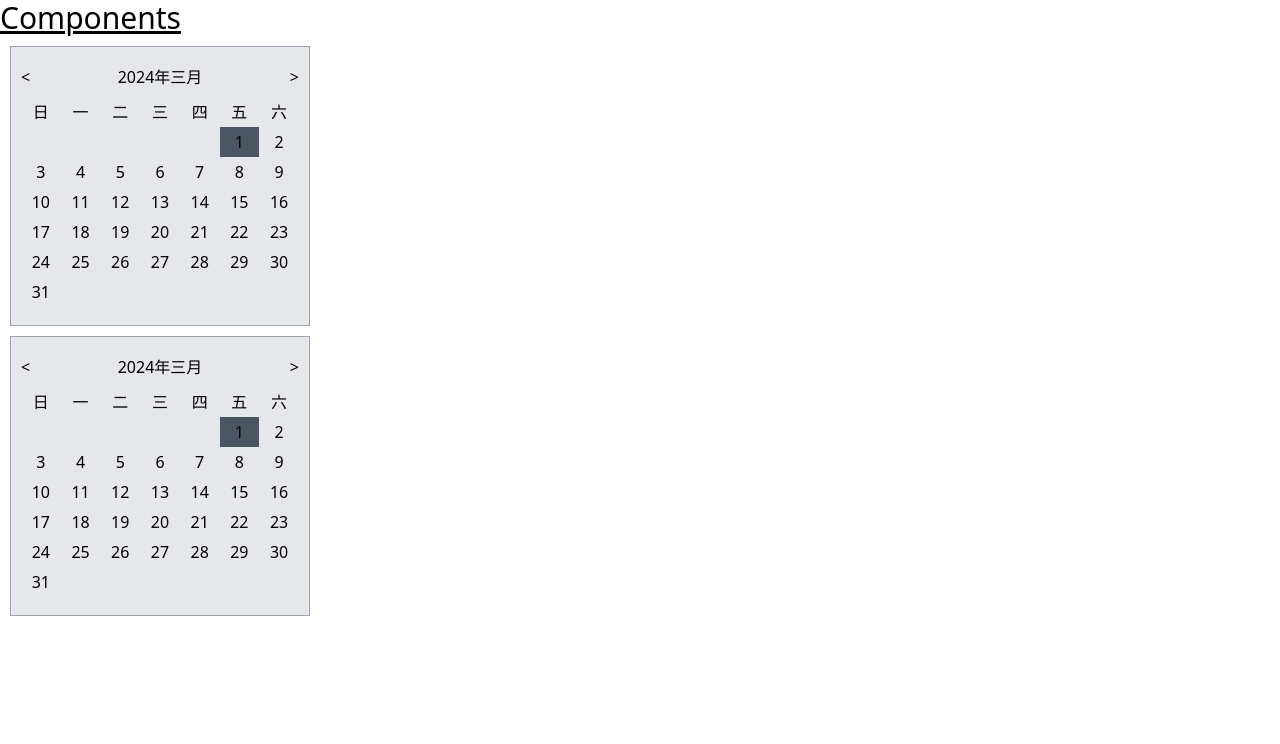
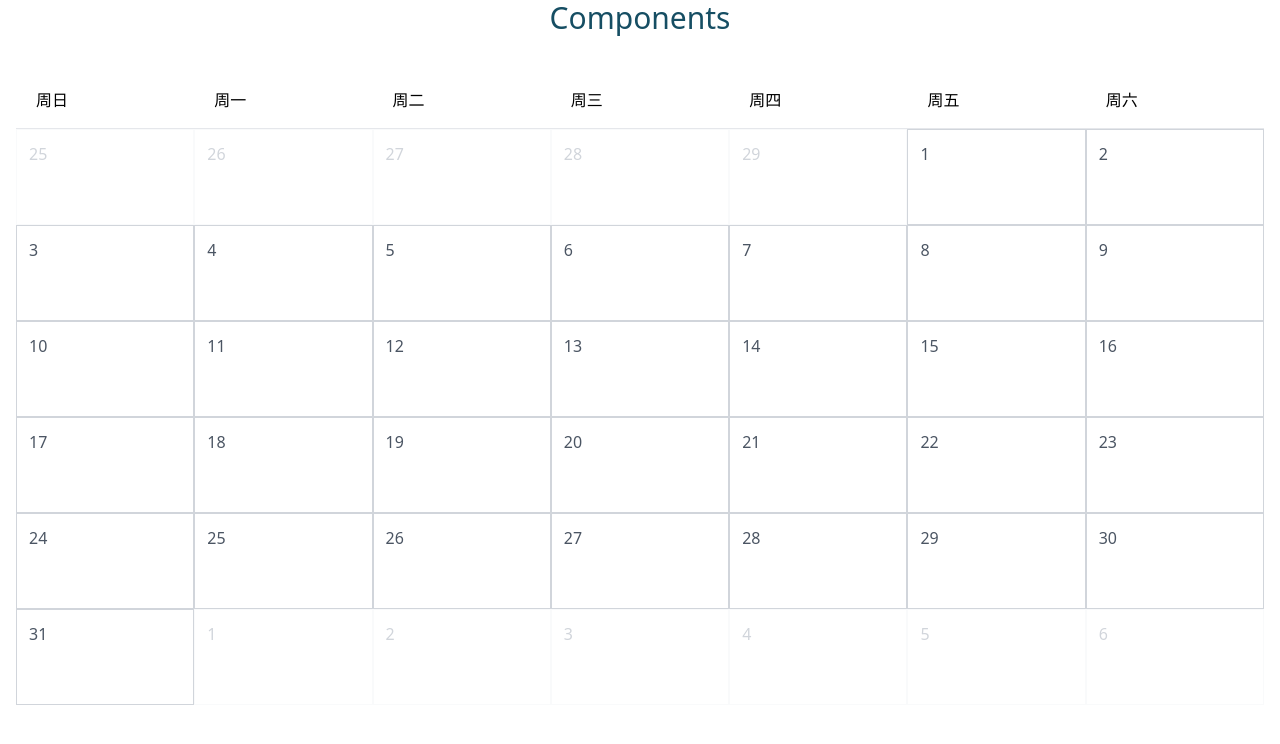
Before and after one commit to AITuring/react-components, a React (Vite) app: page / in a window 1280 px wide. Shown: the top 744 px of the page. Built offline with nearby package versions, Linux system fonts and the light colour scheme.

Commit message:
feat: 月历初步完成

```diff
--- a/package.json
+++ b/package.json
@@ -10,6 +10,7 @@
     "preview": "vite preview"
   },
   "dependencies": {
+    "dayjs": "^1.11.10",
     "react": "^18.2.0",
     "react-dom": "^18.2.0"
   },
--- a/src/App.tsx
+++ b/src/App.tsx
@@ -2,12 +2,12 @@ import { useRef, useEffect } from 'react';
 import Calendar from './components/Calendar';
 import MiniCalendar from './components/MiniCalendar';
 import { MiniCalendarRef } from './components/MiniCalendar';
+import dayjs from 'dayjs';
 
 const App = () => {
   const miniCalendarRef = useRef<MiniCalendarRef>(null);
 
   useEffect(() => {
-    console.log(miniCalendarRef.current?.getDate().toLocaleDateString());
 
     setTimeout(() => {
       miniCalendarRef.current?.setDate(new Date(2024, 2, 1));
@@ -16,10 +16,10 @@ const App = () => {
 
   return (
     <div className="App">
-      <h2 className='text-3xl underline'>Components</h2>
-      <Calendar />
-      <MiniCalendar value={new Date('2024-3-1')} onChange={(data: Date) => alert(data.toLocaleDateString())} />
-      <MiniCalendar value={new Date('2024-2-29')} ref={miniCalendarRef}  />
+      <h2 className='text-3xl text-cyan-900 text-center mb-5'>Components</h2>
+      <Calendar value={dayjs('2024-3-29')} />
+      {/* <MiniCalendar value={new Date('2024-3-1')} onChange={(data: Date) => alert(data.toLocaleDateString())} />
+      <MiniCalendar value={new Date('2024-2-29')} ref={miniCalendarRef}  /> */}
     </div>
   )
 };
--- a/src/components/Calendar/MonthCalendar.tsx
+++ b/src/components/Calendar/MonthCalendar.tsx
@@ -1,7 +1,76 @@
-function MonthCalendar() {
+import { CalendarProps } from ".";
+import { Dayjs } from "dayjs";
+
+interface MonthCalendarProps extends CalendarProps {
+}
+
+interface DayInfo {
+  date: Dayjs;
+  currentMonth: boolean;
+}
+
+function getAllDays(date: Dayjs): Array<DayInfo> {
+  const startDate = date.startOf('month');
+  const day = startDate.day();
+
+  const daysInfo: Array<DayInfo> = new Array(6 * 7);
+
+  for(let i = 0 ; i < day; i++) {
+    // 计算当前日期 -1、-2、-3 的日期
+    daysInfo[i] = {
+        date: startDate.subtract(day - i, 'day'),
+        currentMonth: false
+    }
+    // 计算当前日期 +1、+2、+3 的日期
+    for(let i = day ; i < daysInfo.length; i++) {
+      const calcDate = startDate.add(i - day, 'day');
+
+        daysInfo[i] = {
+            date: calcDate,
+            currentMonth: calcDate.month() === date.month()
+        }
+  }
+  }
+  console.log(daysInfo)
+  return daysInfo;
+}
+
+function renderDays(dayInfo: DayInfo[]) {
+  const rows = [];
+  for(let i = 0; i < 6; i++) {
+    const row = [];
+    for (let j =0; j < 7; j++) {
+      const day = dayInfo[i * 7 + j];
+      row[j] = <div
+      className={day.currentMonth ? "flex-1 border border-gray-300 p-3 text-gray-600" : "flex-1 border border-gray-50 p-3 text-gray-300"}
+      >
+        {day.date.date()}
+      </div>
+    }
+    rows.push(row);
+  }
+  return rows.map(row => <div className="h-24 flex">{row}</div>)
+}
+
+function MonthCalendar(props: MonthCalendarProps) {
+
   const weekList = ['周日', '周一', '周二', '周三', '周四', '周五', '周六'];
+  const allDays = getAllDays(props.value);
+
   return <div>
-    <div className="calendar-header"></div>
+    <div className="p-4">
+      <div className="flex w-full box-border border-b border-gray-200">
+        {
+          weekList.map(item => (
+            <div key={item} className="px-5 py-4 text-left flex-1">{item}</div>
+          ))
+        }
+      </div>
+      <div>
+        {renderDays(allDays)}
+      </div>
+
+    </div>
   </div>;
 }
 
--- a/src/components/Calendar/index.css
+++ b/src/components/Calendar/index.css
@@ -1,5 +1,5 @@
 /* .calendar {
   width: 100%;
   height: 200px;
-  background: blue;
+  background: #7d7d7f;
 } */
--- a/src/components/Calendar/index.tsx
+++ b/src/components/Calendar/index.tsx
@@ -1,7 +1,15 @@
+import {Dayjs} from 'dayjs';
+import MonthCalendar from './MonthCalendar';
 import './index.css';
 
-function Calendar() {
-  return <div className='calendar'></div>;
+export interface CalendarProps {
+  value: Dayjs;
+}
+
+function Calendar(props: CalendarProps) {
+  return <div className="w-full">
+    <MonthCalendar {...props} />
+  </div>;
 }
 
 export default Calendar;
```
Also changed, not shown: 1 other file (tests, documents, lock files or other folders).
